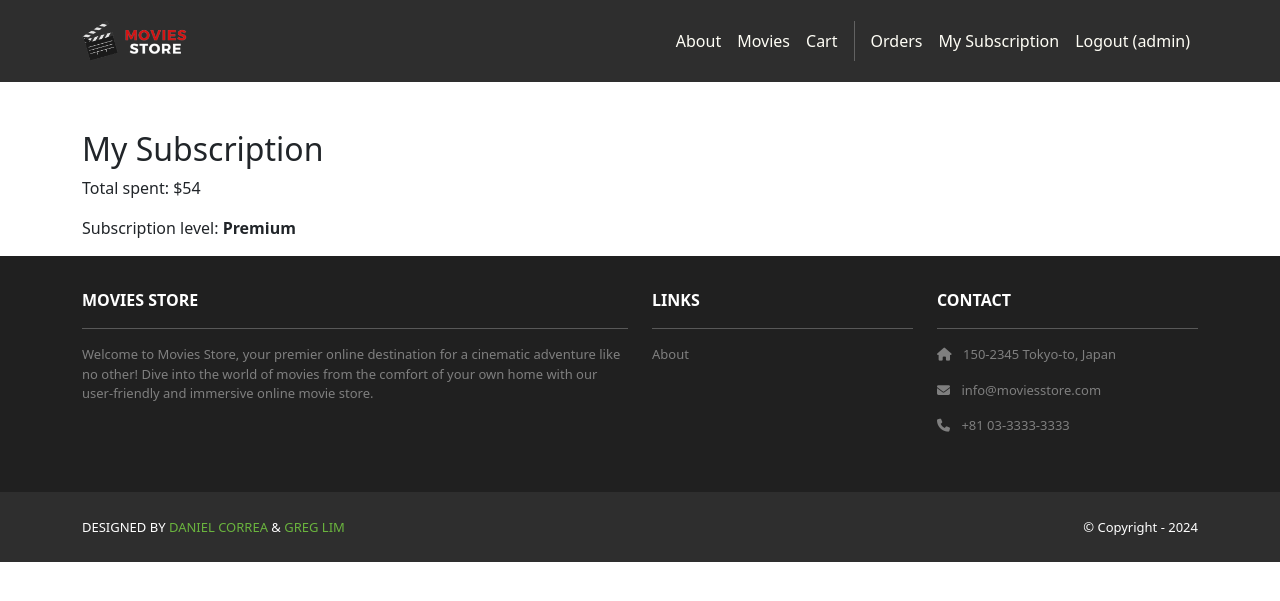
After one commit to granster/moviesstore, a Django app: page /cart/subscription/ in a window 1280 px wide. The commit adds this page. Shown: the top 601 px of the page. Run offline with Django 5.2, Linux system fonts and the light colour scheme; a user stored in the database is signed in; data comes from the database, SQL or seed files in the repository; both versions use the stored data as it was after the commit; some libraries are stand-ins or nearby versions.

Commit message:
Added subscription page and fixed cart integration

```diff
--- /dev/null
+++ b/cart/templates/cart/subscription.html
@@ -0,0 +1,9 @@
+{% extends "base.html" %}
+
+{% block content %}
+<div class="container mt-5">
+    <h2>My Subscription</h2>
+    <p>Total spent: ${{ total_spent }}</p>
+    <p>Subscription level: <strong>{{ subscription_level }}</strong></p>
+</div>
+{% endblock content %}
--- a/cart/urls.py
+++ b/cart/urls.py
@@ -6,4 +6,5 @@ urlpatterns = [
     path('<int:id>/add/', views.add, name='cart.add'),
     path('clear/', views.clear, name='cart.clear'),
     path('purchase/', views.purchase, name='cart.purchase'),
+    path('subscription/', views.subscription_view, name='cart.subscription'),
 ]
--- a/cart/views.py
+++ b/cart/views.py
@@ -60,3 +60,24 @@ def purchase(request):
     template_data['title'] = 'Purchase confirmation'
     template_data['order_id'] = order.id
     return render(request, 'cart/purchase.html', {'template_data': template_data})
+
+@login_required
+def subscription_view(request):
+    # Get all orders for the user
+    orders = Order.objects.filter(user=request.user)
+
+    # Calculate total spent across all orders
+    total_spent = sum(item.price * item.quantity for order in orders for item in order.item_set.all())
+
+    # Determine subscription level
+    if total_spent < 15:
+        subscription_level = "Basic"
+    elif total_spent < 30:
+        subscription_level = "Medium"
+    else:
+        subscription_level = "Premium"
+
+    return render(request, 'cart/subscription.html', {
+        'subscription_level': subscription_level,
+        'total_spent': total_spent
+    })
--- a/moviesstore/templates/base.html
+++ b/moviesstore/templates/base.html
@@ -30,6 +30,7 @@
             <div class="vr bg-white mx-2 d-none d-lg-block"></div>
             {% if user.is_authenticated %}
             <a class="nav-link" href="{% url 'accounts.orders' %}">Orders</a>
+            <a class="nav-link" href="{% url 'cart.subscription' %}">My Subscription</a>
             <a class="nav-link" href="{% url 'accounts.logout' %}">Logout ({{ user.username }})</a>
             {% else %}
             <a class="nav-link" href="{% url 'accounts.login' %}">Login</a>
```
Also changed, not shown: db.sqlite3.
